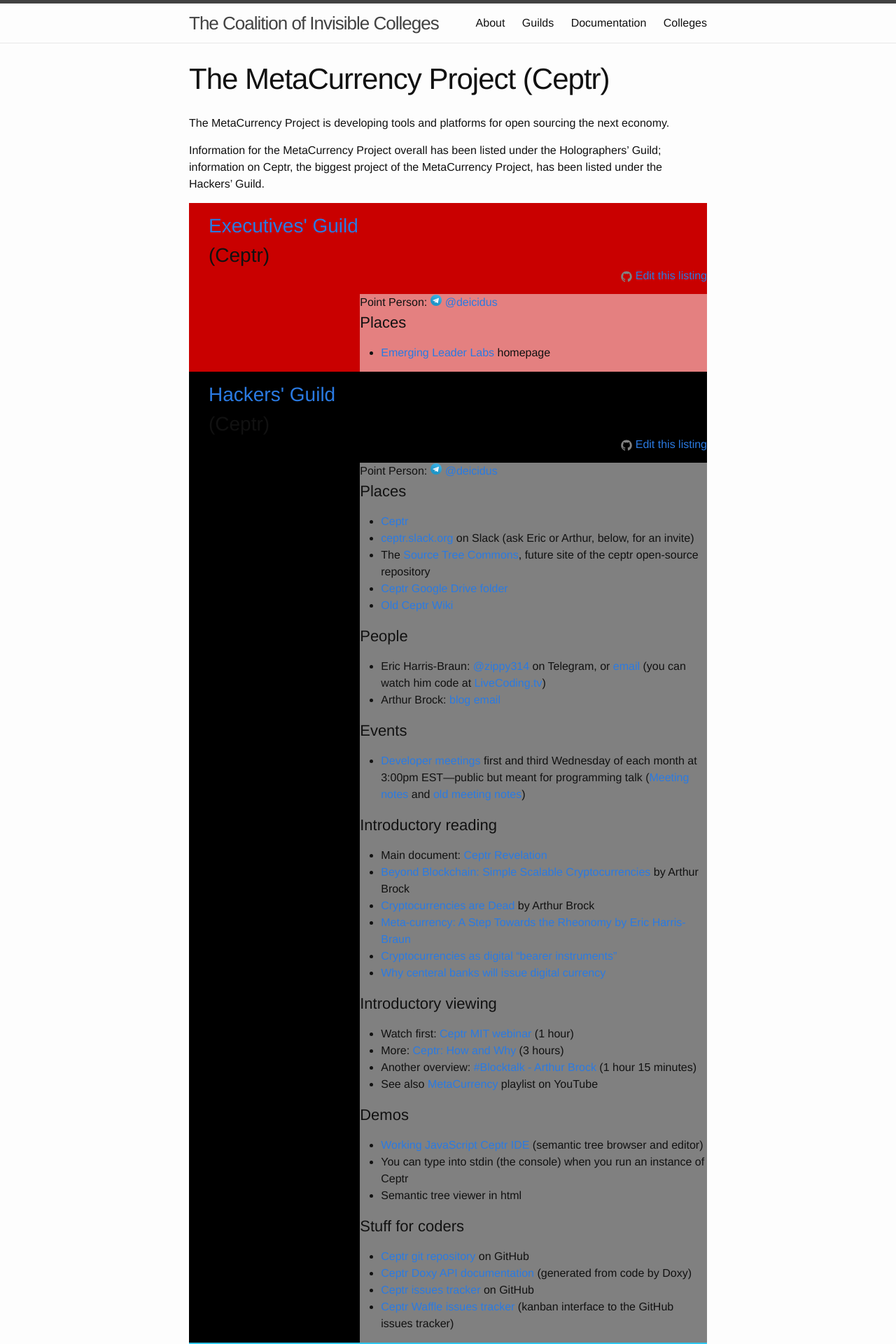
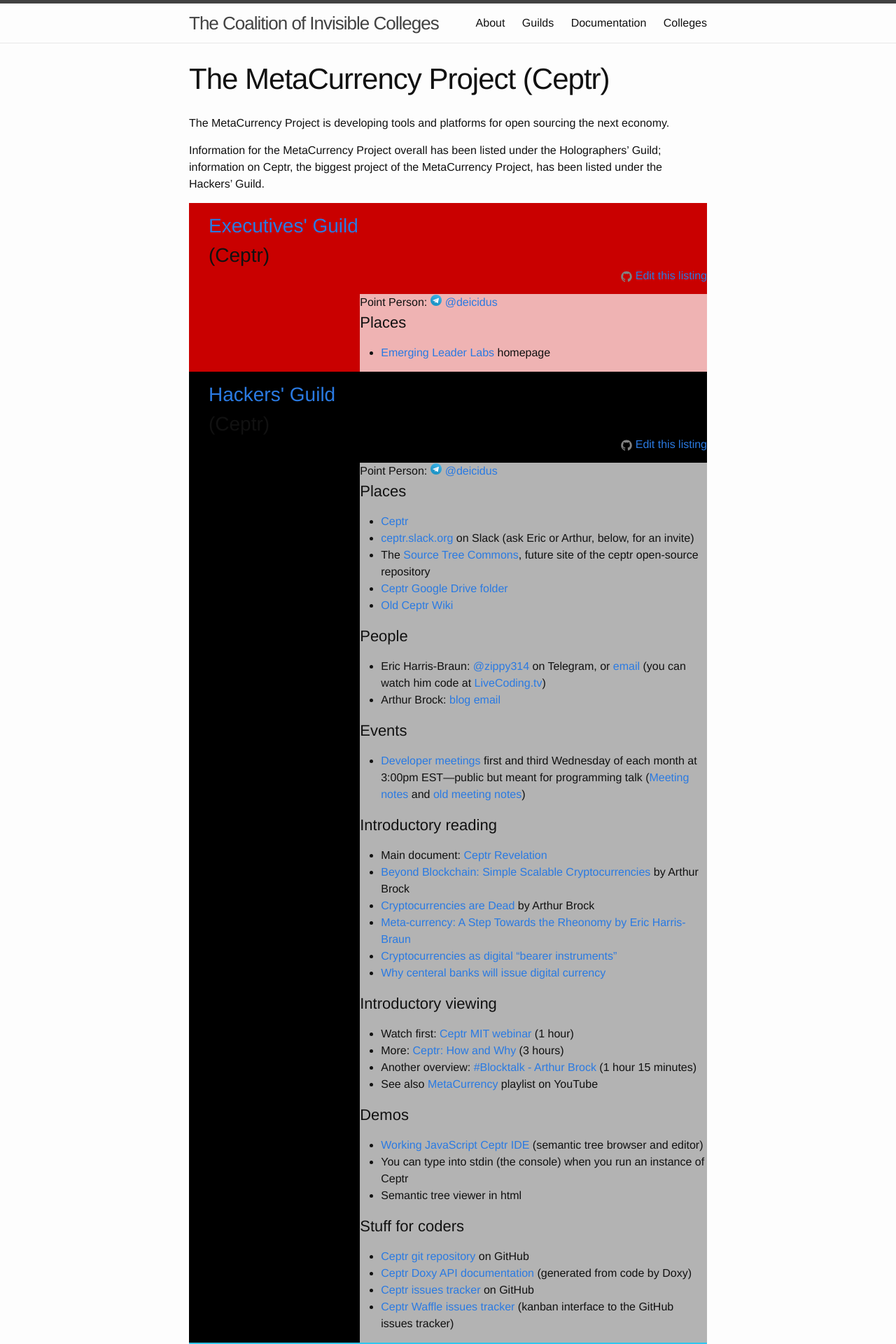
Before and after one commit to coalition-of-invisible-colleges/cic.github.io, a Jekyll site: the page built from colleges/Ceptr.md, in a window 1280 px wide. Shown: the top 1920 px of the page at 70% size. Built offline with Jekyll 4.4.1, drawn with Linux system fonts in a browser that asks for light colours.

Commit message:
Update _layout.scss

```diff
--- a/_sass/_layout.scss
+++ b/_sass/_layout.scss
@@ -260,14 +260,19 @@
   clear: both;
   float: left;
   height: 100%;
-  font-size: 0.6em;
   padding: 1em;
+}
+
+@include media-query($on-laptop) {
+  .guildtitle {
+    font-size: 0.6em;
+  }
 }
 
 .listing .guildlisting {
   float: right;
   width: 67%;
-  background-color: rgba(255, 255, 255, 0.5);
+  background-color: rgba(255, 255, 255, 0.7);
 }
 
 .listing.executives {
```
